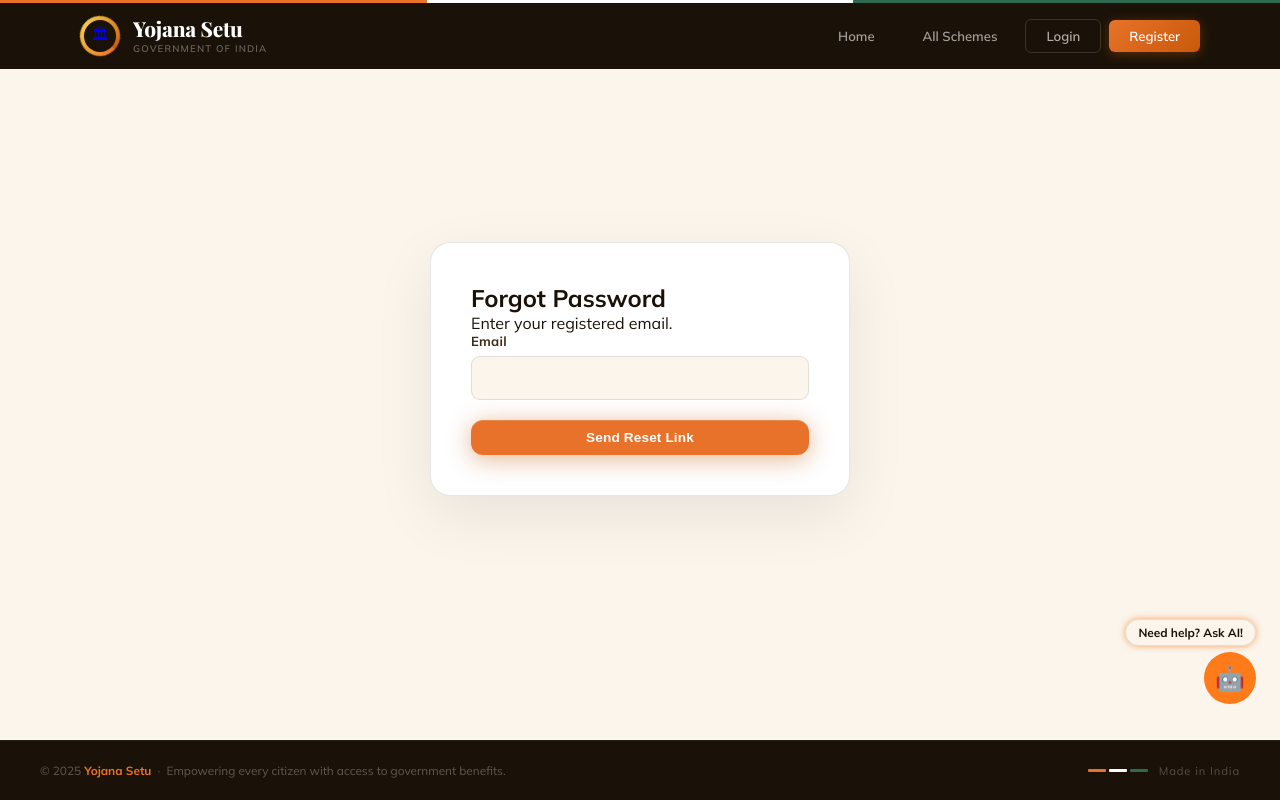
After one commit to DigitalDamsel-max/Yojana-Setu, a Flask app: page /forgot-password in a window 1280 px wide. The commit adds this page. Run offline with Flask 3, Linux system fonts and the light colour scheme; some web fonts are replaced.

Commit message:
Implemented secure password reset feature

```diff
--- a/app.py
+++ b/app.py
@@ -1,17 +1,33 @@
 from flask import flash
 from flask import jsonify
-from datetime import timedelta
+from datetime import datetime,timedelta
 from flask import Flask, flash, render_template, request, redirect, url_for, session
 from werkzeug.security import generate_password_hash, check_password_hash
 from db_config import get_db_connection
+from secrets import token_urlsafe
 import socket
 import os
+
+from dotenv import load_dotenv
+load_dotenv()
 
 print("FLASK RUNNING ON:", socket.gethostname())
 
 app = Flask(__name__)
 app.secret_key = "yojanasetu_secret_key"
 app.permanent_session_lifetime = timedelta(minutes=60)
+
+from flask_mail import Mail, Message, Message
+
+app.config["MAIL_SERVER"] = "smtp.gmail.com"
+app.config["MAIL_PORT"] = 587
+app.config["MAIL_USE_TLS"] = True
+app.config["MAIL_USE_SSL"] = False
+app.config["MAIL_USERNAME"] = os.getenv("MAIL_USERNAME")
+app.config["MAIL_PASSWORD"] = os.getenv("MAIL_PASSWORD")
+app.config["MAIL_DEFAULT_SENDER"] = os.getenv("MAIL_USERNAME")
+mail = Mail(app)
+
 
 @app.route("/check-db")
 def check_db():
@@ -277,11 +293,10 @@ def get_schemes():
 
 
 # ---------- CHATBOT --------
+print("GROQ_API_KEY =", os.getenv("GROQ_API_KEY"))
 from openai import OpenAI
-client = OpenAI(
-    api_key=os.getenv("GROQ_API_KEY"),
-    base_url="https://api.groq.com/openai/v1"
-)
+client = OpenAI(api_key=os.getenv("GROQ_API_KEY"),base_url="https://api.groq.com/openai/v1")
+
 @app.route("/chatbot", methods=["POST"])
 def chatbot():
     if "user_id" not in session:
@@ -342,7 +357,7 @@ def login():
             session["user_id"] = user["id"]
             session["role"] = user["role"]
 
-            # 🔀 Role-based redirect
+            # Role-based redirect
             if user["role"] == "admin":
                 return redirect(url_for("admin_dashboard"))
             else:
@@ -351,6 +366,109 @@ def login():
         flash("Invalid credentials", "danger")
 
     return render_template("login.html")
+
+
+# ---------- FORGOT PASSWORD ----------
+@app.route("/forgot-password", methods=["GET","POST"])
+def forgot_password():
+
+    if request.method=="POST":
+        email=request.form["email"]
+
+        conn=get_db_connection()
+        cursor=conn.cursor()
+        cursor.execute(
+            "SELECT * FROM users WHERE email=%s",
+            (email,)
+        )
+        user=cursor.fetchone()
+
+        if user:
+            token=token_urlsafe(32)
+            expiry=datetime.now()+timedelta(hours=1)
+
+            cursor.execute("""
+            UPDATE users
+            SET reset_token=%s,
+                token_expiry=%s
+            WHERE email=%s
+            """,(token,expiry,email))
+
+            conn.commit()
+            link=url_for(
+                "reset_password",
+                token=token,
+                _external=True
+            )
+
+            msg = Message(
+                subject="Reset Your Yojana Setu Password",
+                recipients=[email]
+            )
+            msg.body = f"""
+            Hello,
+
+            We received a request to reset your password for your Yojana Setu account.
+
+            Click the link below to reset your password:
+
+            {link}
+
+            This link will expire in 30 minutes.
+
+            If you did not request a password reset, please ignore this email.
+
+            Regards,
+            Yojana Setu Team
+            """
+
+            mail.send(msg)
+
+            flash("Password reset link has been sent to your email.")
+
+        else:
+            flash("Email not found.")
+
+    return render_template("forgot_password.html")
+
+
+# ---------- RESET PASSWORD ----------
+@app.route("/reset_password/<token>", methods=["GET","POST"])
+def reset_password(token):
+
+    conn=get_db_connection()
+    cursor=conn.cursor()
+    cursor.execute("""
+    SELECT *
+    FROM users
+    WHERE reset_token=%s
+    """,(token,))
+
+    user=cursor.fetchone()
+    if not user:
+        return "Invalid Token"
+
+    if datetime.now()>user["token_expiry"]:
+        return "Token Expired"
+
+    if request.method=="POST":
+        password=generate_password_hash(
+            request.form["password"]
+        )
+
+        cursor.execute("""
+        UPDATE users
+        SET password=%s,
+            reset_token=NULL,
+            token_expiry=NULL
+        WHERE id=%s
+        """,(password,user["id"]))
+
+        conn.commit()
+        flash("Password Updated")
+        return redirect("/login")
+
+    return render_template("reset_password.html")
 
 
 # ---------- REGISTER ----------
@@ -380,5 +498,6 @@ def logout():
     session.clear()
     return redirect(url_for("login"))
 
+
 if __name__ == "__main__":
     app.run(debug=True, use_reloader=False)
--- a/static/style.css
+++ b/static/style.css
@@ -2589,3 +2589,19 @@ footer span { color: var(--ochre-light); font-weight: 700; }
   background-color: #d4edda;
   color: #155724;
 }
+
+.forgot-password{
+    text-align:right;
+    margin-top:-8px;
+    margin-bottom:20px;
+}
+
+.forgot-password a{
+    color:#007bff;
+    text-decoration:none;
+    font-size:14px;
+}
+
+.forgot-password a:hover{
+    text-decoration:underline;
+}
--- a/templates/eligibility_form.html
+++ b/templates/eligibility_form.html
@@ -24,7 +24,7 @@
 
       <div class="form-row">
         <div class="form-group">
-          <label>Gender</label>
+          <label for="gender">Gender</label>
           <select name="gender">
             <option value="all">Any</option>
             <option value="male">Male</option>
@@ -33,14 +33,13 @@
         </div>
 
         <div class="form-group">
-          <label>Area</label>
+          <label for="area">Area</label>
           <select name="area">
             <option value="all">Any</option>
             <option value="rural">Rural</option>
             <option value="urban">Urban</option>
           </select>
         </div>
-
       </div>
 
       <div class="form-group">
--- /dev/null
+++ b/templates/forgot_password.html
@@ -0,0 +1,35 @@
+{% extends "base.html" %}
+
+{% block title %}Forgot Password{% endblock %}
+
+{% block content %}
+
+<div class="auth-page">
+<div class="auth-card">
+
+<h2>Forgot Password</h2>
+
+<p>Enter your registered email.</p>
+
+<form method="POST">
+
+<div class="form-group">
+<label>Email</label>
+
+<input
+type="email"
+name="email"
+required>
+
+</div>
+
+<button class="btn-primary btn-full">
+Send Reset Link
+</button>
+
+</form>
+
+</div>
+</div>
+
+{% endblock %}
--- a/templates/login.html
+++ b/templates/login.html
@@ -19,6 +19,12 @@
         <label for="password">Password</label>
         <input type="password" id="password" name="password" placeholder="Enter your password" required>
       </div>
+
+      <div class="forgot_password">
+          <a href="{{ url_for('forgot_password') }}">Forgot Password?</a>
+      </div>
+      <br>
+
       <button type="submit" class="btn-primary btn-full">Login</button>
     </form>
 
```
Also changed, not shown: schemes.py (deleted, +0 -26 lines), templates/reset_password.html (added, +36 -0 lines), db_config.py (line endings or trailing spaces).
